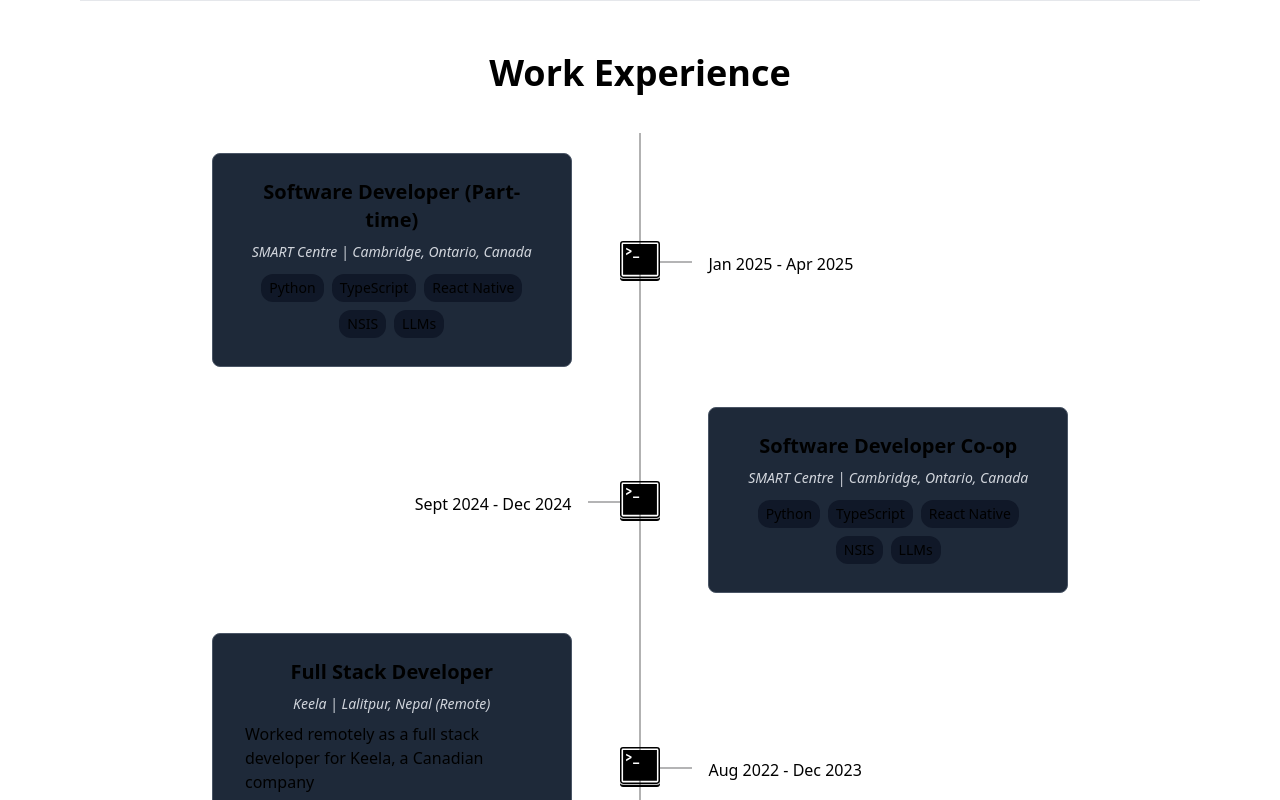
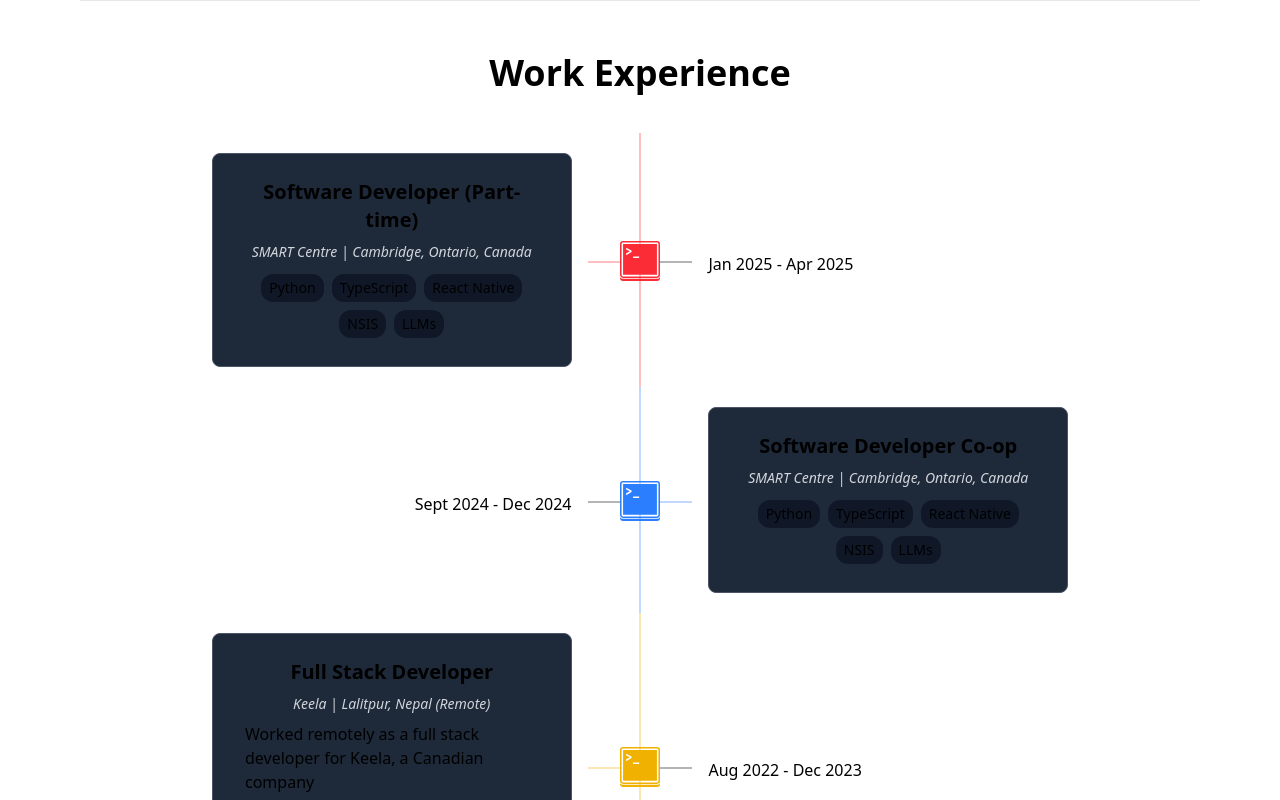
Before and after one commit to pemba1s1/pemba.dev, a React (Vite) app: page / in a window 1280 px wide. Shown: the part 1580-2380 px from the top of the page. Built offline with nearby package versions, Linux system fonts and the light colour scheme.

Commit message:
fix(exp):color fix

```diff
--- a/src/components/timeline.tsx
+++ b/src/components/timeline.tsx
@@ -2,12 +2,28 @@
 import experience, { type experienceItem } from "../data/experience";
 import { ComputerIcon } from "../icons";
 
-const colors = [
-  "red-500",
-  "blue-500",
-  "yellow-500",
-  "purple-500",
-  "orange-500",
+const bgColors = [
+  "bg-red-500",
+  "bg-blue-500",
+  "bg-yellow-500",
+  "bg-purple-500",
+  "bg-orange-500",
+];
+
+const borderColors = [
+  "border-red-500",
+  "border-blue-500",
+  "border-yellow-500",
+  "border-purple-500",
+  "border-orange-500",
+];
+
+const fillColors = [
+  "fill-red-500",
+  "fill-blue-500",
+  "fill-yellow-500",
+  "fill-purple-500",
+  "fill-orange-500",
 ];
 
 function Timeline() {
@@ -21,9 +37,9 @@ function Timeline() {
               <div
                 className={`bg-zinc-950 h-[2px] w-8 translate-y-5 opacity-30 z-5 ${index % 2 == 0 ? "order-last" : "order-first"}`}
               ></div>
-              <ComputerIcon className={`h-10 w-10 flex-none ${'fill-'+ colors[index % 5]} z-5`}/>
+              <ComputerIcon className={`h-10 w-10 flex-none ${ fillColors[index % 5]} z-5`}/>
               <div
-                className={`${'bg-'+colors[index % 5]} h-[2px] w-8 translate-y-5 opacity-30 z-5 ${index % 2 != 0 ? "order-last" : "order-first"}`}
+                className={`${bgColors[index % 5]} h-[2px] w-8 translate-y-5 opacity-30 z-5 ${index % 2 != 0 ? "order-last" : "order-first"}`}
               ></div>
             </div>
             <div id="exp-info" className={`w-[42%] border border-gray-600 rounded-lg px-8 py-6 bg-gray-800 text-center ${index % 2 != 0 ? "order-last" : "order-first"}`}>
@@ -51,7 +67,7 @@ function Timeline() {
               </a> */}
             </div>
             <div className="absolute flex items-center h-full w-full">
-              <div className={`mx-auto border-l-2 h-full ${'border-'+ colors[index % 5]} z-1 opacity-30`}></div>
+              <div className={`mx-auto border-l-2 h-full ${borderColors[index % 5]} z-1 opacity-30`}></div>
             </div>
           </div>
         );
```
